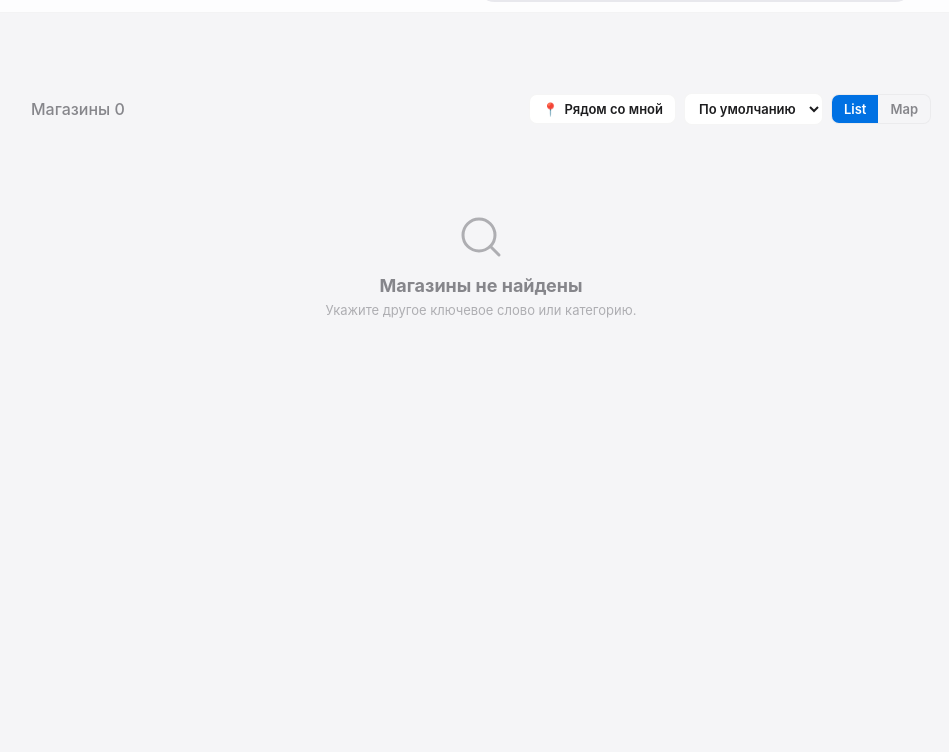
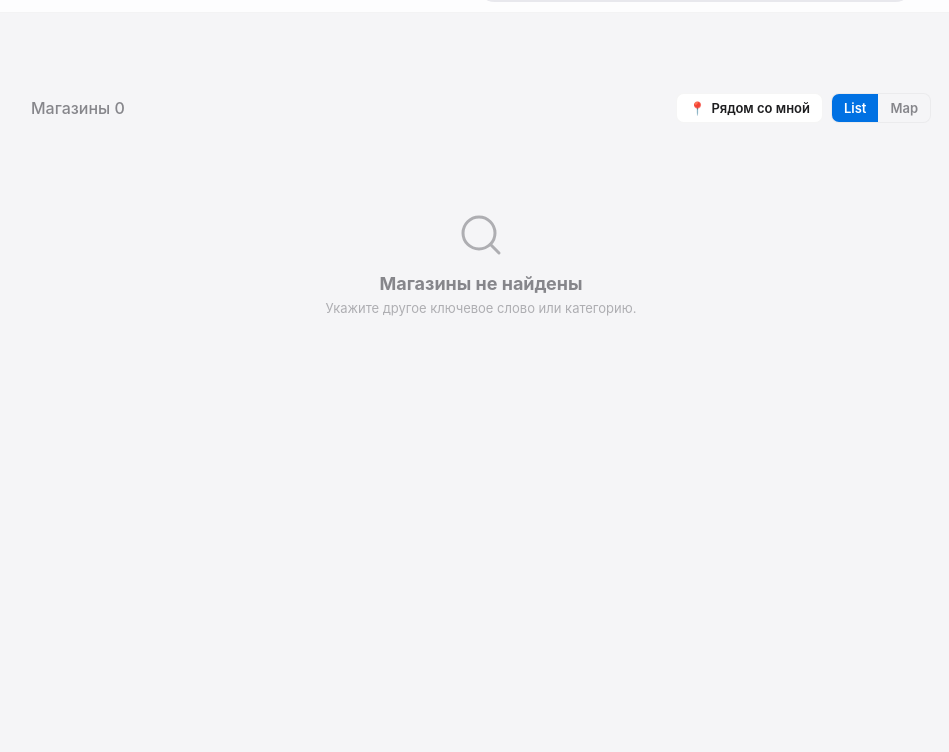
Before and after one commit to yusufmax/Topinuztest, a website: page frontend/shops.html in a window 1280 px wide. Shown: the part 48-800 px from the top of the page, without its empty margins (159-1108 px from the left). Drawn offline with nearby package versions, Linux system fonts and the light colour scheme; no server answers; a web font is replaced by a local one.

Commit message:
Remove A-Z sorting from store and shop screens

```diff
--- a/frontend/shops.html
+++ b/frontend/shops.html
@@ -73,9 +73,8 @@
                     <button class="btn-outline-small" id="btnNearMe" onclick="toggleNearMeFilter()" style="display: flex; align-items: center; gap: 6px; padding: 6px 12px; font-size: 13px; font-weight: 600; border-radius: 8px; border: 1px solid var(--border); background: var(--surface); color: var(--text); cursor: pointer; transition: all 0.2s;">
                         📍 <span id="lblNearMeBtn">Near Me</span>
                     </button>
-                    <select id="shopSort" class="filter-control" onchange="handleShopSortChange()" style="padding: 6px 10px; font-size: 13px; font-weight: 600; border-radius: 8px; border: 1px solid var(--border); background: var(--surface); color: var(--text); outline: none; cursor: pointer; transition: all 0.2s;">
+                    <select id="shopSort" class="filter-control" onchange="handleShopSortChange()" style="display: none; padding: 6px 10px; font-size: 13px; font-weight: 600; border-radius: 8px; border: 1px solid var(--border); background: var(--surface); color: var(--text); outline: none; cursor: pointer; transition: all 0.2s;">
                         <option value="default">Default</option>
-                        <option value="name-asc">A-Z</option>
                     </select>
                     <div class="view-toggle-group" style="display: flex; border: 1px solid var(--border); border-radius: 8px; overflow: hidden; background: var(--surface2);">
                         <button class="view-toggle-btn active" id="btnListView" onclick="switchViewMode('list')" style="padding: 6px 12px; border: none; background: var(--accent); color: #fff; cursor: pointer; font-size: 13px; font-weight: 600; transition: all 0.2s;">List</button>
```
Also changed, not shown: frontend/store.html (+0 -1 lines).
